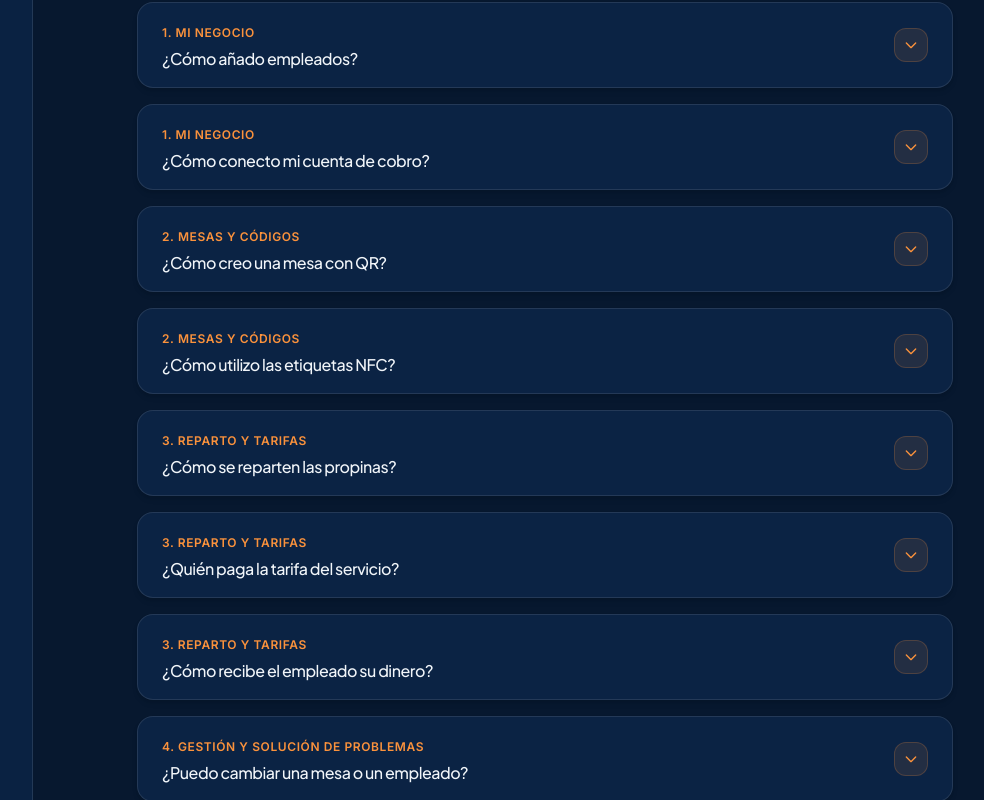
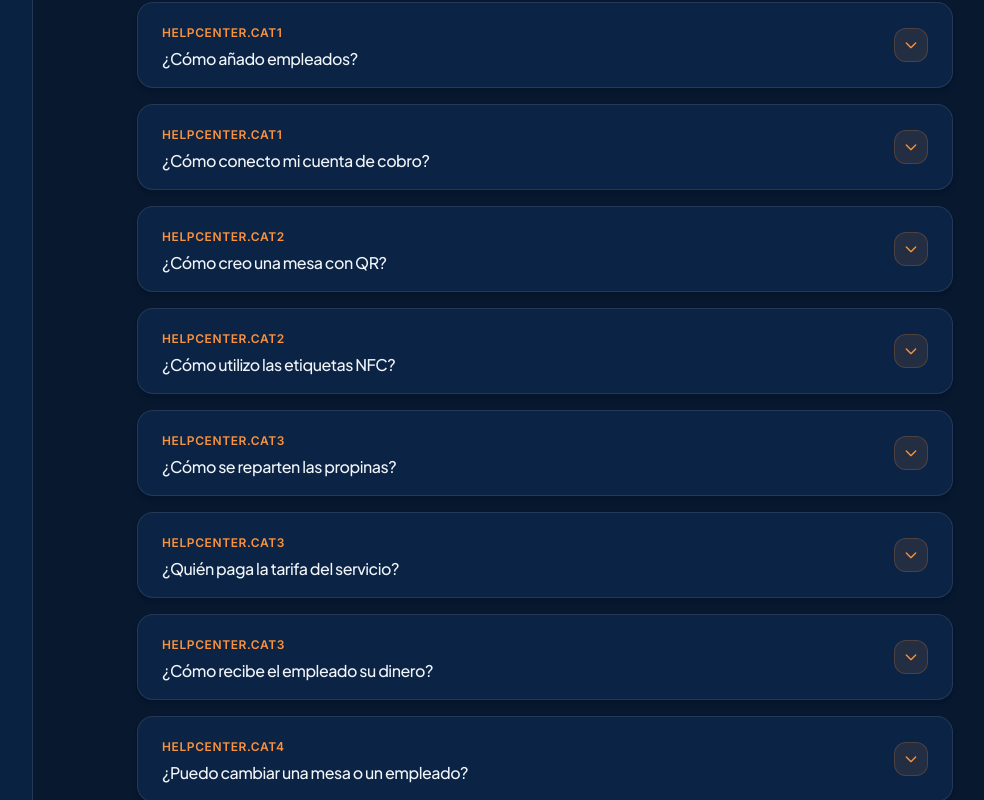
Before and after one commit to felipeamazon83-cyber/propi, a Next.js app in the folder frontend/: page /dashboard/help in a window 1280 px wide. Shown: the part 480-1280 px from the top of the page, without its empty margins (223-1207 px from the left). Built offline with nearby package versions, Linux system fonts and the light colour scheme.

Commit message:
Localize FAQ categories and answers with translations

```diff
--- a/frontend/app/dashboard/help/page.tsx
+++ b/frontend/app/dashboard/help/page.tsx
@@ -10,64 +10,64 @@ export default function HelpPage() {
 
   const faqs = [
     {
-      category: "1. Mi negocio",
+      category: t('HelpCenter.cat1') || "1. Mi negocio",
       question: t('HelpCenter.q1') || "¿Cómo configuro mi restaurante?",
-      answer: "En la sección '1. Datos del negocio' de Configuración, puedes indicar tu Nombre comercial, Razón social, País, Moneda y subir el logo de tu establecimiento. No olvides pulsar en 'Guardar datos' para aplicar los cambios."
+      answer: t('HelpCenter.a1') || "En la sección '1. Datos del negocio' de Configuración, puedes indicar tu Nombre comercial, Razón social, País, Moneda y subir el logo de tu establecimiento. No olvides pulsar en 'Guardar datos' para aplicar los cambios."
     },
     {
-      category: "1. Mi negocio",
+      category: t('HelpCenter.cat1') || "1. Mi negocio",
       question: t('HelpCenter.q2') || "¿Cómo añado empleados?",
       answer: t('HelpCenter.a2') || "En '2. Equipo y cuenta de cobro', escribe el nombre en la casilla 'Nombre del empleado' y haz clic en 'Añadir'. Se creará una etiqueta con el botón 'Pendiente IBAN 🔗'. Al hacer clic sobre él, copiarás un enlace único para enviarle por WhatsApp o correo. El empleado abrirá este enlace una sola vez para guardar su cuenta bancaria de forma segura."
     },
     {
-      category: "1. Mi negocio",
+      category: t('HelpCenter.cat1') || "1. Mi negocio",
       question: t('HelpCenter.q3') || "¿Cómo conecto mi cuenta de cobro?",
-      answer: "En el bloque '2. Equipo y cuenta de cobro', haz clic en el botón 'Gestionar Stripe'. Esto te redirigirá a la pasarela segura de Stripe para vincular la cuenta bancaria de tu restaurante."
+      answer: t('HelpCenter.a3') || "En el bloque '2. Equipo y cuenta de cobro', haz clic en el botón 'Gestionar Stripe'. Esto te redirigirá a la pasarela segura de Stripe para vincular la cuenta bancaria de tu restaurante."
     },
     {
-      category: "2. Mesas y códigos",
+      category: t('HelpCenter.cat2') || "2. Mesas y códigos",
       question: t('HelpCenter.q4') || "¿Cómo creo una mesa con QR?",
-      answer: "En la sección '3. Mesa, QR y NFC', selecciona el tipo de ubicación, elige si el cliente escoge empleado o si es fijo, define el porcentaje y las propinas sugeridas, y pulsa 'Crear QR/NFC'. La mesa aparecerá abajo con la opción 'Tarjeta Mesa 🎨' para descargar o imprimir el diseño del QR."
+      answer: t('HelpCenter.a4') || "En la sección '3. Mesa, QR y NFC', selecciona el tipo de ubicación, elige si el cliente escoge empleado o si es fijo, define el porcentaje y las propinas sugeridas, y pulsa 'Crear QR/NFC'. La mesa aparecerá abajo con la opción 'Tarjeta Mesa 🎨' para descargar o imprimir el diseño del QR."
     },
     {
-      category: "2. Mesas y códigos",
+      category: t('HelpCenter.cat2') || "2. Mesas y códigos",
       question: t('HelpCenter.q5') || "¿Cómo utilizo las etiquetas NFC?",
-      answer: "Sigue los 3 pasos indicados en tu panel: 1. Compra pegatinas NFC neutras (NTAG213 o NTAG215). 2. Descarga la app gratuita 'NFC Tools' en tu móvil. 3. En la lista de mesas creadas, pulsa 'Copiar URL NFC', abre NFC Tools, ve a 'Escribir' → 'Añadir registro' → 'URL', pega el enlace y acerca tu teléfono a la pegatina para grabarla."
+      answer: t('HelpCenter.a5') || "Sigue los 3 pasos indicados en tu panel: 1. Compra pegatinas NFC neutras (NTAG213 o NTAG215). 2. Descarga la app gratuita 'NFC Tools' en tu móvil. 3. En la lista de mesas creadas, pulsa 'Copiar URL NFC', abre NFC Tools, ve a 'Escribir' → 'Añadir registro' → 'URL', pega el enlace y acerca tu teléfono a la pegatina para grabarla."
     },
     {
-      category: "3. Reparto y tarifas",
+      category: t('HelpCenter.cat3') || "3. Reparto y tarifas",
       question: t('HelpCenter.q6') || "¿Cómo se reparten las propinas?",
-      answer: "Las propinas se asignan al empleado correspondiente según la mesa o QR escaneado. En tu menú principal 'Propinas & Equipo' podrás consultar el desglose en la tabla 'Propinas por empleado' con sus totales recibidos, pagados y saldo pendiente."
+      answer: t('HelpCenter.a6') || "Las propinas se asignan al empleado correspondiente según la mesa o QR escaneado. En tu menú principal 'Propinas & Equipo' podrás consultar el desglose en la tabla 'Propinas por empleado' con sus totales recibidos, pagados y saldo pendiente."
     },
     {
-      category: "3. Reparto y tarifas",
+      category: t('HelpCenter.cat3') || "3. Reparto y tarifas",
       question: t('HelpCenter.q7') || "¿Quién paga la tarifa del servicio?",
-      answer: "Puedes elegirlo en el selector '¿Quién asume los costes del servicio?' en los Datos del negocio. Si seleccionas 'El Cliente', se le añadirá un recargo de 0,10 € + gastos de procesamiento al pagar para que el empleado reciba la propina íntegra. Si seleccionas 'El Restaurante', el cliente pagará únicamente la propina que elija y las tarifas de procesamiento y comisión se descontarán directamente del importe que recibe el empleado."
+      answer: t('HelpCenter.a7') || "Puedes elegirlo en el selector '¿Quién asume los costes del servicio?' en los Datos del negocio. Si seleccionas 'El Cliente', se le añadirá un recargo de 0,10 € + gastos de procesamiento al pagar para que el empleado reciba la propina íntegra. Si seleccionas 'El Restaurante', el cliente pagará únicamente la propina que elija y las tarifas de procesamiento y comisión se descontarán directamente del importe que recibe el empleado."
     },
     {
-      category: "3. Reparto y tarifas",
+      category: t('HelpCenter.cat3') || "3. Reparto y tarifas",
       question: t('HelpCenter.q8') || "¿Cómo recibe el empleado su dinero?",
-      answer: "Stripe gestiona el envío de fondos de forma directa a la cuenta bancaria que el empleado registró mediante su enlace personal. Propi recopila las cuentas con la máxima seguridad y nunca las almacena en sus servidores."
+      answer: t('HelpCenter.a8') || "Stripe gestiona el envío de fondos de forma directa a la cuenta bancaria que el empleado registró mediante su enlace personal. Propi recopila las cuentas con la máxima seguridad y nunca las almacena en sus servidores."
     },
     {
-      category: "4. Gestión y solución de problemas",
+      category: t('HelpCenter.cat4') || "4. Gestión y solución de problemas",
       question: t('HelpCenter.q9') || "¿Puedo cambiar una mesa o un empleado?",
-      answer: "Sí. Para eliminar un empleado o una mesa creada, pulsa sobre la 'X' o el botón 'Eliminar' junto a su nombre en la sección de Configuración."
+      answer: t('HelpCenter.a9') || "Sí. Para eliminar un empleado o una mesa creada, pulsa sobre la 'X' o el botón 'Eliminar' junto a su nombre en la sección de Configuración."
     },
     {
-      category: "4. Gestión y solución de problemas",
+      category: t('HelpCenter.cat4') || "4. Gestión y solución de problemas",
       question: t('HelpCenter.q10') || "¿Qué hago si un QR no funciona?",
-      answer: "Haz clic en el botón 'Probar QR ↗' que aparece en la tarjeta de cada mesa dentro del panel para comprobar que la página de pago abre correctamente."
+      answer: t('HelpCenter.a10') || "Haz clic en el botón 'Probar QR ↗' que aparece en la tarjeta de cada mesa dentro del panel para comprobar que la página de pago abre correctamente."
     },
     {
-      category: "4. Gestión y solución de problemas",
+      category: t('HelpCenter.cat4') || "4. Gestión y solución de problemas",
       question: t('HelpCenter.q11') || "¿Qué hago si tengo un problema con Stripe?",
-      answer: "Haz clic en 'Gestionar Stripe' en la sección de Equipo para revisar el estado de la conexión o comprobar si falta algún dato por verificar en Stripe."
+      answer: t('HelpCenter.a11') || "Haz clic en 'Gestionar Stripe' en la sección de Equipo para revisar el estado de la conexión o comprobar si falta algún dato por verificar en Stripe."
     },
     {
-      category: "4. Gestión y solución de problemas",
+      category: t('HelpCenter.cat4') || "4. Gestión y solución de problemas",
       question: t('HelpCenter.q12') || "¿Cómo contacto con soporte?",
-      answer: "Si tienes dudas adicionales, puedes pulsar el botón 'Contactar con soporte' al final de este centro de ayuda para enviarnos un correo electrónico directamente."
+      answer: t('HelpCenter.a12') || "Si tienes dudas adicionales, puedes pulsar el botón 'Contactar con soporte' al final de este centro de ayuda para enviarnos un correo electrónico directamente."
     }
   ];
 
@@ -105,7 +105,7 @@ export default function HelpPage() {
           </svg>
           <input
             type="text"
-            placeholder="¿Qué necesitas saber?"
+            placeholder={t('HelpCenter.searchPlaceholder') || "¿Qué necesitas saber?"}
             value={searchTerm}
             onChange={(e) => setSearchTerm(e.target.value)}
             className="w-full pl-11 pr-4 py-3 bg-[#0b2344] border border-white/10 rounded-xl shadow-inner focus:outline-none focus:ring-2 focus:ring-orange-400 focus:border-transparent text-slate-100 placeholder-slate-400 text-sm"
@@ -117,7 +117,9 @@ export default function HelpPage() {
       <div className="space-y-4">
         {filteredFaqs.length === 0 ? (
           <div className="text-center py-12 bg-[#0b2344]/80 rounded-2xl border border-white/10 shadow-sm">
-            <p className="text-slate-400 text-sm">No hemos encontrado resultados para tu búsqueda.</p>
+            <p className="text-slate-400 text-sm">
+              {t('HelpCenter.noResults') || 'No hemos encontrado resultados para tu búsqueda.'}
+            </p>
           </div>
         ) : (
           filteredFaqs.map((faq, index) => {
@@ -169,13 +171,13 @@ export default function HelpPage() {
           <a
             href="https://mail.google.com/mail/?view=cm&fs=1&to=soportepropi@gmail.com&su=Soporte%20Propi%20-%20Consulta%20desde%20el%20panel"
             target="_blank"
-            rel="noopener noreferrer"
+            rel="noreferrer"
             className="inline-flex items-center justify-center gap-2 px-6 py-3 bg-orange-400 text-slate-950 font-bold rounded-xl shadow hover:bg-orange-300 transition-colors text-sm"
           >
             <svg className="w-4 h-4" fill="none" stroke="currentColor" strokeWidth="2" viewBox="0 0 24 24">
               <path strokeLinecap="round" strokeLinejoin="round" d="M3 8l7.89 5.26a2 2 0 002.22 0L21 8M5 19h14a2 2 0 002-2V7a2 2 0 00-2-2H5a2 2 0 00-2 2v10a2 2 0 002 2z" />
             </svg>
-            Contactar con soporte
+            {t('HelpCenter.contactBtn') || 'Contactar con soporte'}
           </a>
         </div>
       </div>
```
